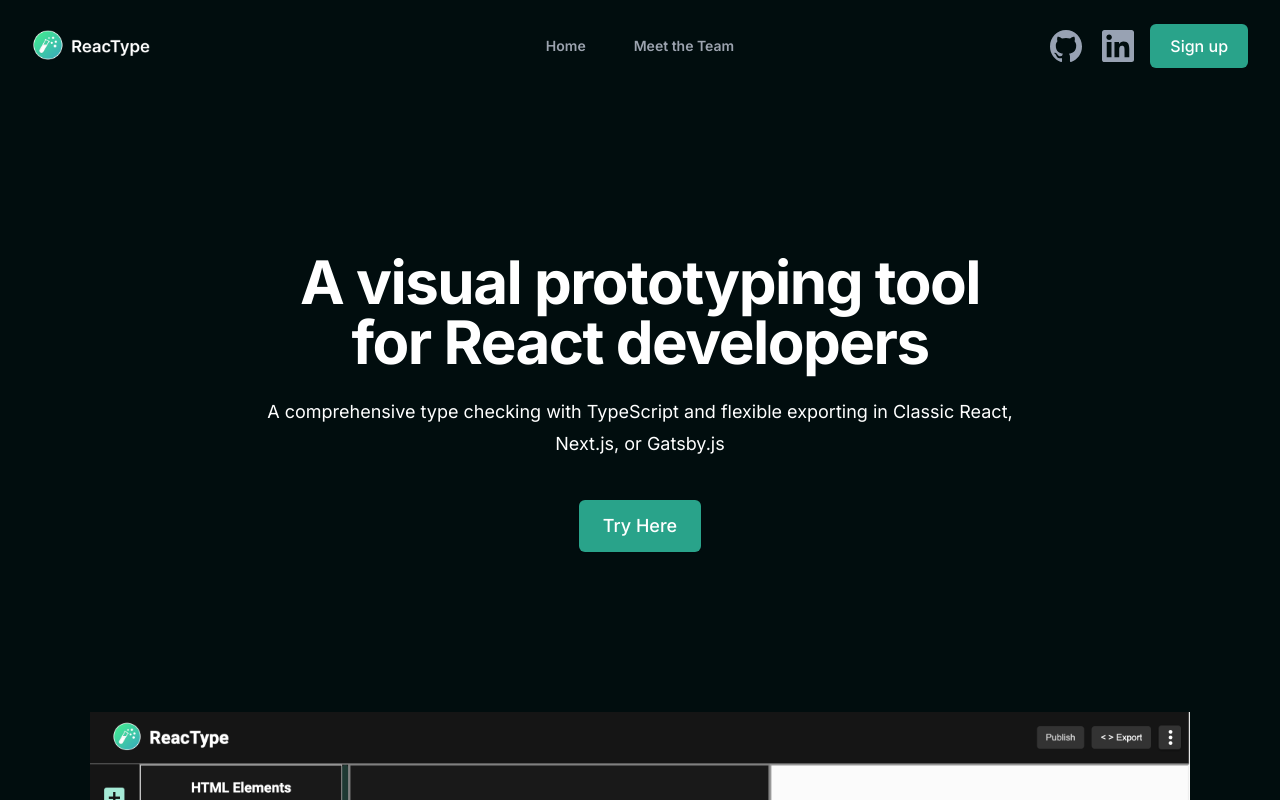
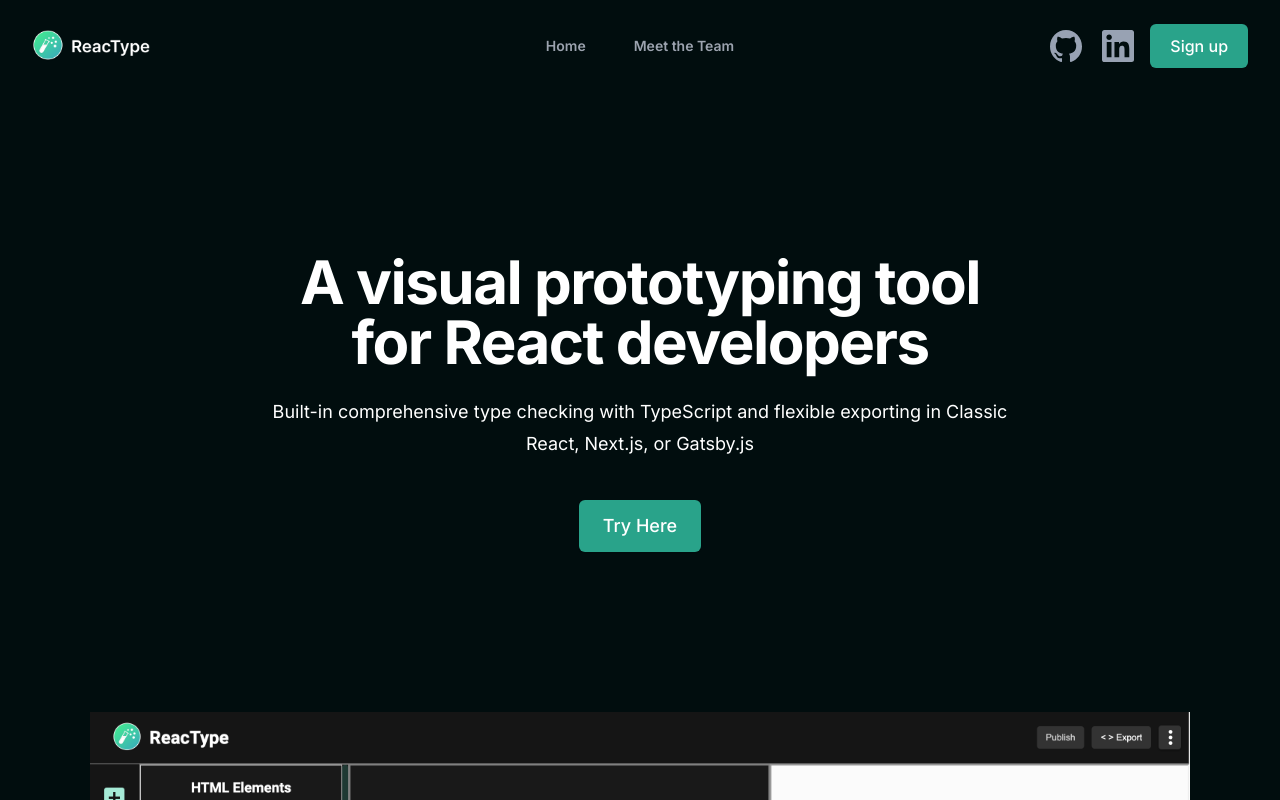
Before and after one commit to open-source-labs/Reactype-web, a Next.js app: page / in a window 1280 px wide. Shown: the top 800 px of the page. Built offline with nearby package versions, Linux system fonts and the light colour scheme.

Commit message:
Typo Fix
Update Hero.tsx

```diff
--- a/src/app/components/Hero.tsx
+++ b/src/app/components/Hero.tsx
@@ -19,7 +19,7 @@
 							A visual prototyping tool for React developers
 						</h1>
 						<p className="mt-6  text-lg leading-8 ">
-							A comprehensive type checking with TypeScript and flexible
+							Built-in comprehensive type checking with TypeScript and flexible
 							exporting in Classic React, Next.js, or Gatsby.js
 						</p>
 						<div className="mt-10 flex items-center justify-center gap-x-6">
```
